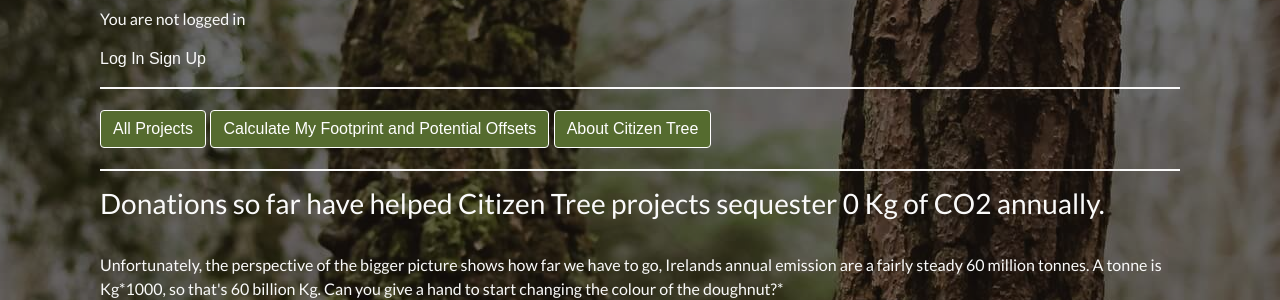
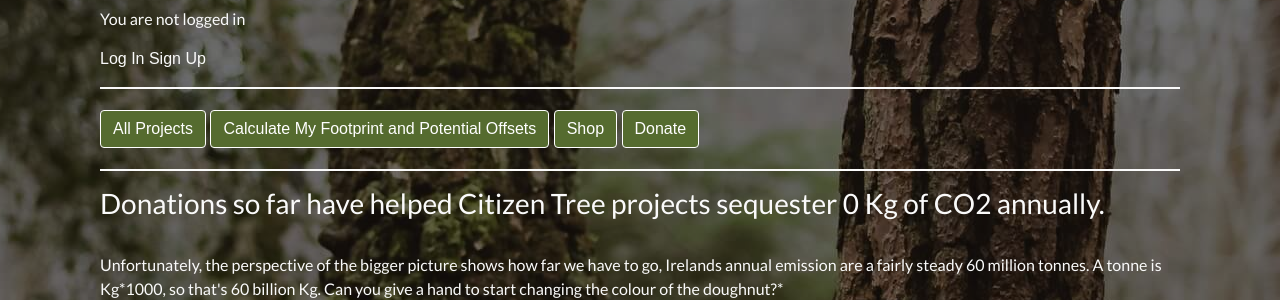
Before and after one commit to jclry1/ms4_citizen_tree, a Django app: page / in a window 1280 px wide. Shown: the part 151-451 px from the top of the page. Run offline with Django 3.2, Linux system fonts and the light colour scheme; data that the repository does not hold is empty; some libraries are stand-ins or nearby versions.

Commit message:
Make donate btn visible on home page but require login

```diff
--- a/donations/views.py
+++ b/donations/views.py
@@ -1,4 +1,5 @@
 import stripe
+from django.contrib.auth.mixins import LoginRequiredMixin
 from django.contrib.auth import get_user_model #https://learndjango.com/tutorials/django-best-practices-referencing-user-model
 from django.core.mail import send_mail
 from django.http.response import HttpResponse, JsonResponse
@@ -16,7 +17,7 @@ Stripe documentation eg: https://stripe.com/docs/payments/checkout/fulfill-order
 Tutorial 1: https://testdriven.io/blog/django-stripe-tutorial/
 Tutorial 2: https://justdjango.com/blog/django-stripe-payments-tutorial """
 
-class DonateLandingPage(TemplateView):
+class DonateLandingPage(LoginRequiredMixin,TemplateView):
     template_name = "donations/donate.html"
 
     def get_context_data(self, **kwargs):
--- a/home/templates/home/index.html
+++ b/home/templates/home/index.html
@@ -31,10 +31,8 @@
     <div class="options">
         <a class="btn btn-success ms4-btn" href="{% url 'projects:projects' %}">All Projects</a>
         <a class="btn btn-success ms4-btn" href="{% url 'calculator:calc' %}">Calculate My Footprint and Potential Offsets</a>
-        <a class="btn btn-success ms4-btn" href="{% url 'calculator:calc' %}">About Citizen Tree</a>
-        {% if user.is_authenticated %}
+        <a class="btn btn-success ms4-btn" href="{% url 'shop:product-list' %}">Shop</a>
         <a class="btn btn-success ms4-btn" href="{% url 'donations:donate-landing' %}">Donate</a>
-        {% endif %}
     </div>
 <hr>
     <h3 class="index-h">Donations so far have helped Citizen Tree projects sequester {{ total_sink }} Kg of CO2 annually.</h3>
```
